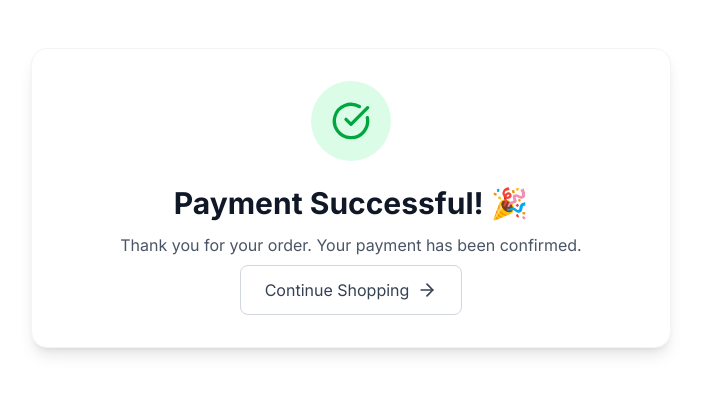
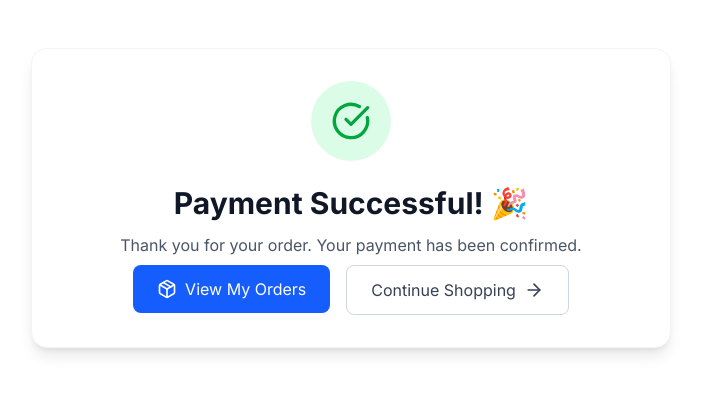
Before and after one commit to SphesihleQwabe/NetApps-SA, a Next.js app: page /checkout/success in a window 1280 px wide. Shown: the top 394 px of the page, without its empty margins (289-990 px from the left). Built offline with nearby package versions, Linux system fonts and the light colour scheme; no server answers.

Commit message:
Fix success page with Suspense boundary

```diff
--- a/app/checkout/success/page.tsx
+++ b/app/checkout/success/page.tsx
@@ -1,20 +1,29 @@
 'use client'
 
-import { useEffect, useState } from 'react'
+import { Suspense } from 'react'
 import { useSearchParams } from 'next/navigation'
 import Link from 'next/link'
-import { CheckCircle, Package, ArrowRight } from 'lucide-react'
+import { CheckCircle, Package, ArrowRight, Loader2 } from 'lucide-react'
+import { createClient } from '../../../lib/supabase/client'
 
-export default function PaymentSuccessPage() {
+function SuccessContent() {
   const searchParams = useSearchParams()
-  const [orderId, setOrderId] = useState<string | null>(null)
+  const supabase = createClient()
+  const paymentId = searchParams.get('m_payment_id')
 
-  useEffect(() => {
-    const paymentId = searchParams.get('m_payment_id')
+  // Update order status to paid
   if (paymentId) {
-      setOrderId(paymentId)
+    supabase
+      .from('orders')
+      .update({
+        payment_status: 'paid',
+        status: 'processing'
+      })
+      .eq('id', paymentId)
+      .then(() => {
+        console.log('Order updated successfully')
+      })
   }
-  }, [searchParams])
 
   return (
     <div className="max-w-2xl mx-auto py-12 px-4">
@@ -31,21 +40,19 @@ export default function PaymentSuccessPage() {
           Thank you for your order. Your payment has been confirmed.
         </p>
 
-        {orderId && (
+        {paymentId && (
           <p className="text-sm text-gray-500 mb-6">
-            Order ID: <span className="font-mono font-medium">{orderId}</span>
+            Order ID: <span className="font-mono font-medium">{paymentId}</span>
           </p>
         )}
 
         <div className="flex flex-col sm:flex-row gap-4 justify-center">
-          {orderId && (
-            <Link href={`/orders/${orderId}`}>
+          <Link href="/dashboard">
             <button className="flex items-center gap-2 bg-blue-600 text-white px-6 py-3 rounded-lg hover:bg-blue-700 transition">
               <Package className="w-5 h-5" />
-                View Order
+              View My Orders
             </button>
           </Link>
-          )}
           <Link href="/">
             <button className="flex items-center gap-2 border border-gray-300 text-gray-700 px-6 py-3 rounded-lg hover:bg-gray-50 transition">
               Continue Shopping
@@ -57,3 +64,15 @@ export default function PaymentSuccessPage() {
     </div>
   )
 }
+
+export default function PaymentSuccessPage() {
+  return (
+    <Suspense fallback={
+      <div className="flex items-center justify-center min-h-[60vh]">
+        <Loader2 className="w-12 h-12 text-blue-600 animate-spin" />
+      </div>
+    }>
+      <SuccessContent />
+    </Suspense>
+  )
+}
```
Lines whose indentation alone changed are shown as unchanged.
